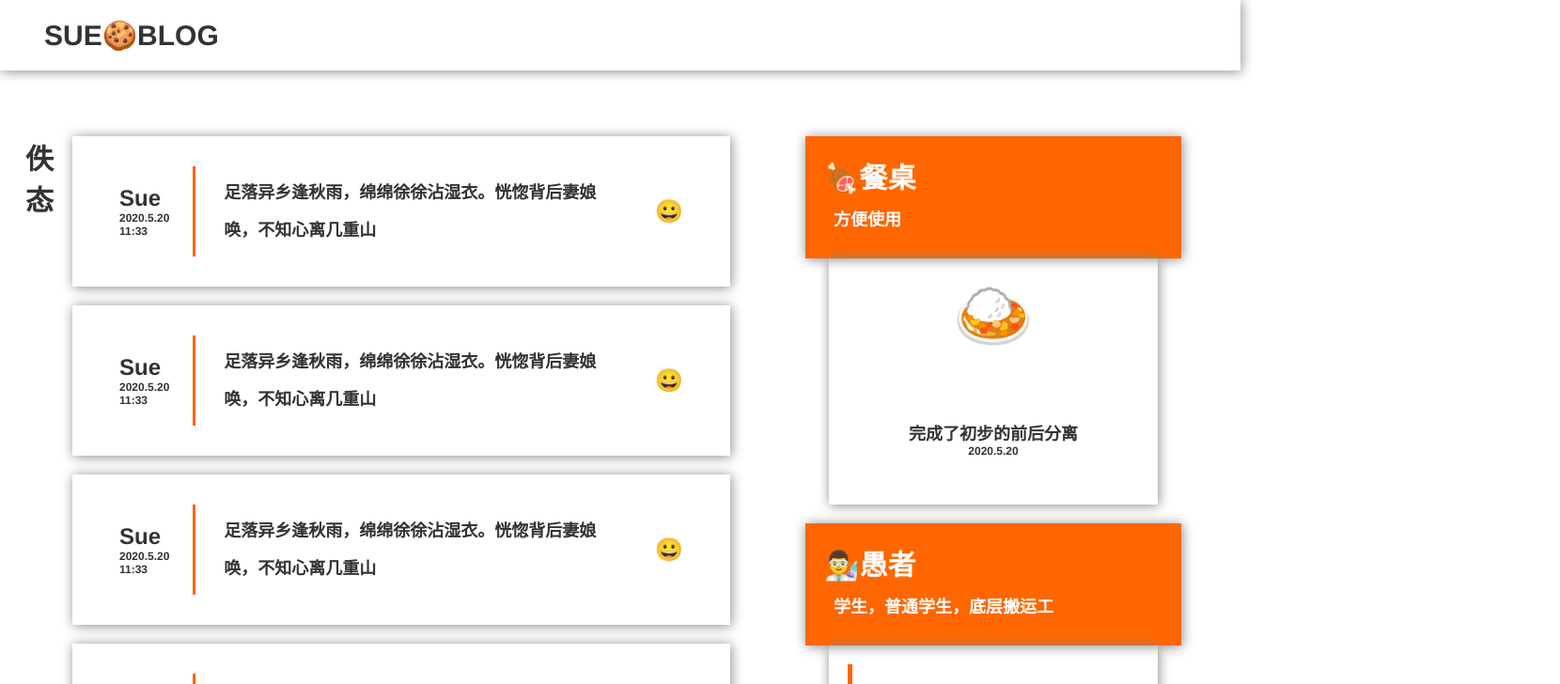
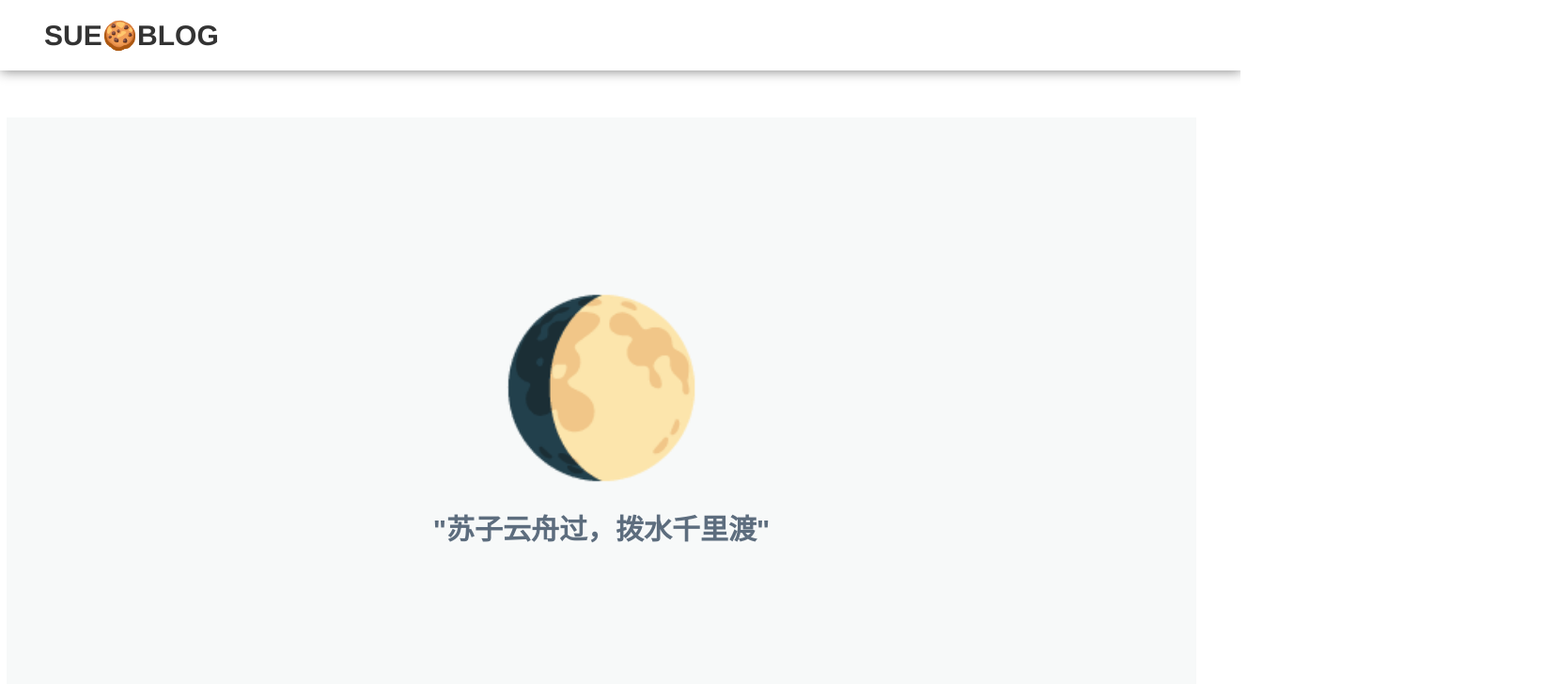
Before and after one commit to GEKSS5289/sue-blog-toc, a Vue app: page /index in a window 1280 px wide. Shown: the top 728 px of the page at 94% size, 1660 px wide, since content can reach past the window. Built offline with nearby package versions, Linux system fonts and the light colour scheme.

Commit message:
完成readme

```diff
--- a/src/assets/css/basic.scss
+++ b/src/assets/css/basic.scss
@@ -29,6 +29,16 @@
 }
 .text-s4:hover{
   color: #3683d6;
+}
+.readme-icon{
+  font-size: 180px;
+}
+.readme-title{
+  margin-top: 20px;
+  font-family:Arial;
+  font-size: 30px;
+  font-weight: bold;
+  color: #5D6D7E;
 }
 * {
   padding: 0px;
@@ -84,9 +94,7 @@
 }
 .hidden-hint{
   opacity: 0;
-  //width: 0;
-  //height: 0;
-  transform: translateX(400px);
+  color: white;
 }
 .blog-server-box {
   display: flex;
--- a/src/components/sue-footer/SueFooter.vue
+++ b/src/components/sue-footer/SueFooter.vue
@@ -35,7 +35,6 @@ export default defineComponent({
 </script>
 <style>
 .sue-footer-container {
-
   width: 100%;
   padding: 20px;
   margin: 0 auto;
--- a/src/components/sue-hint/BlogHint.vue
+++ b/src/components/sue-hint/BlogHint.vue
@@ -40,10 +40,10 @@
     font-family: Arial;
     display: flex;
     position: absolute;
-    transition: all 0.5s;
+    right: 10px;
+    transition: all 1s;
     border-left: 5px solid #ff6600;
     /*background-color: #ff6600;*/
-    right: 20px;
     background-color:white;
     color: #7B7D7D;
     font-size: 20px;
--- a/src/components/sue-textarea/BlogGiveMe.vue
+++ b/src/components/sue-textarea/BlogGiveMe.vue
@@ -80,6 +80,7 @@
     align-items: center;
     text-align: center;
     height: 500px;
+
     margin-top: 300px !important;
     margin-bottom: 300px !important;
     .give-me{
--- /dev/null
+++ b/src/components/sue-textarea/BlogReadme.vue
@@ -0,0 +1,38 @@
+<template>
+    <div class="container">
+      <div class="readme-logo">
+        <h1 class="readme-icon">🌔</h1>
+        <h4 class="readme-title">"苏子云舟过，拨水千里渡"</h4>
+      </div>
+    </div>
+</template>
+
+<script lang="ts">
+  import { defineComponent } from 'vue'
+
+  export default defineComponent({
+    name: 'BlogArticleList'
+  })
+</script>
+
+<style lang="scss" scoped>
+  @import "../../assets/css/mixin.scss";
+  @import "../../assets/css/basic.scss";
+  .container{
+    //@include shadow();
+    background-color: #F7F9F9;
+    height: 600px;
+    display: flex;
+    flex-direction: row;
+    align-items: center;
+    .readme-logo{
+      display: flex;
+      flex-direction: column;
+
+      align-items: center;
+    }
+    .readme-article{
+
+    }
+  }
+</style>
--- a/src/views/Index.vue
+++ b/src/views/Index.vue
@@ -1,8 +1,10 @@
 <template>
+  <blog-article-list></blog-article-list>
   <div class="container">
     <dynamic-list></dynamic-list>
     <blog-service-list></blog-service-list>
   </div>
+
   <blog-give-me></blog-give-me>
 
 </template>
@@ -12,7 +14,7 @@
   import DynamicList from "@/components/sue-container/DynamicList.vue";
   import BlogServiceList from "@/components/sue-container/BlogServiceList.vue"
   import BlogGiveMe  from "@/components/sue-textarea/BlogGiveMe.vue"
-
+  import BlogArticleList from "@/components/sue-textarea/BlogReadme.vue";
   export default defineComponent({
     name: 'Index',
     components:{
@@ -20,6 +22,7 @@
       DynamicList,
       BlogServiceList,
       BlogGiveMe,
+      BlogArticleList
 
     },
 
```
Lines whose indentation alone changed are shown as unchanged.
